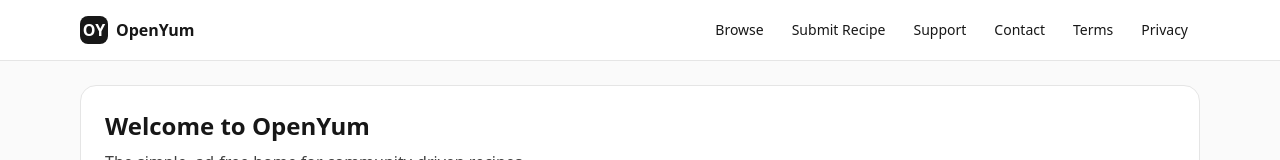
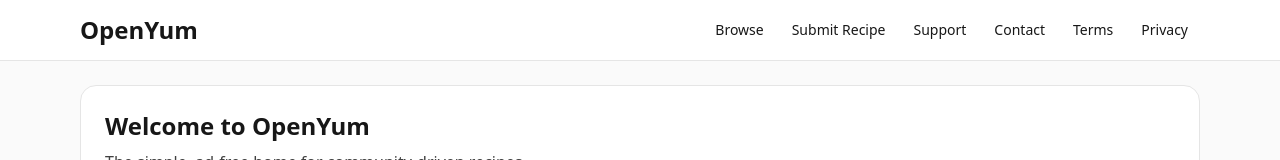
Before and after one commit to goboldstudio/openyum, a React (Vite) app: page / in a window 1280 px wide. Shown: the top 160 px of the page. Built offline with nearby package versions, Linux system fonts and the light colour scheme.

Commit message:
Replace logo block with brand text

```diff
--- a/src/App.jsx
+++ b/src/App.jsx
@@ -24,10 +24,7 @@ export default function App(){
     <div className="min-h-screen bg-neutral-50 text-neutral-900">
       <header className="sticky top-0 z-10 bg-white/90 backdrop-blur border-b border-neutral-200">
         <div className="mx-auto max-w-6xl px-4 py-3 flex items-center gap-3">
-          <div className="flex items-center gap-2 font-semibold">
-            <div className="h-7 w-7 rounded-lg bg-neutral-900 text-white grid place-items-center">OY</div>
-            <span>OpenYum</span>
-          </div>
+          <span className="text-xl sm:text-2xl font-bold">OpenYum</span>
           <nav className="ml-auto flex items-center gap-1">
             <NavItem to="/browse">Browse</NavItem>
             <NavItem to="/submit">Submit Recipe</NavItem>
```
